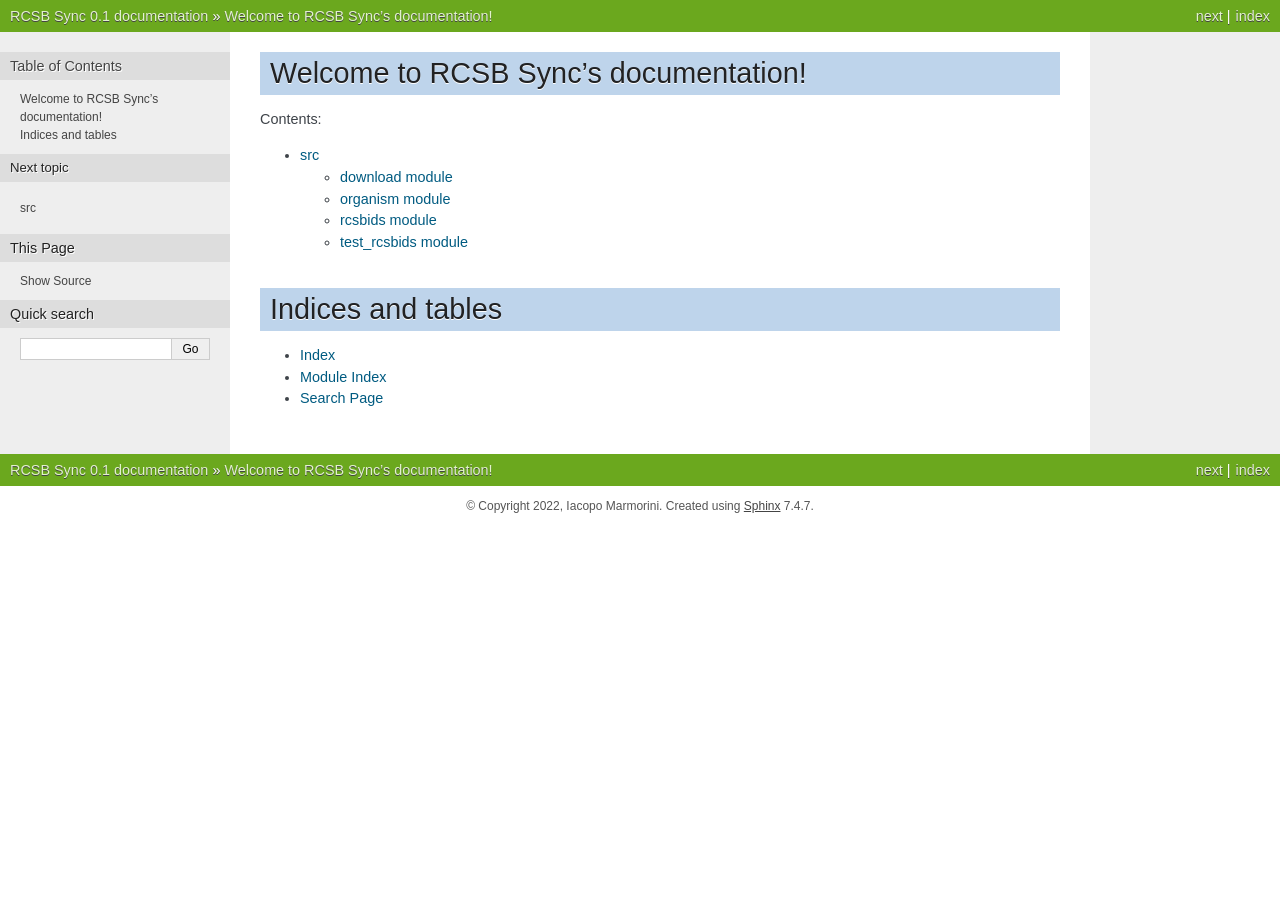
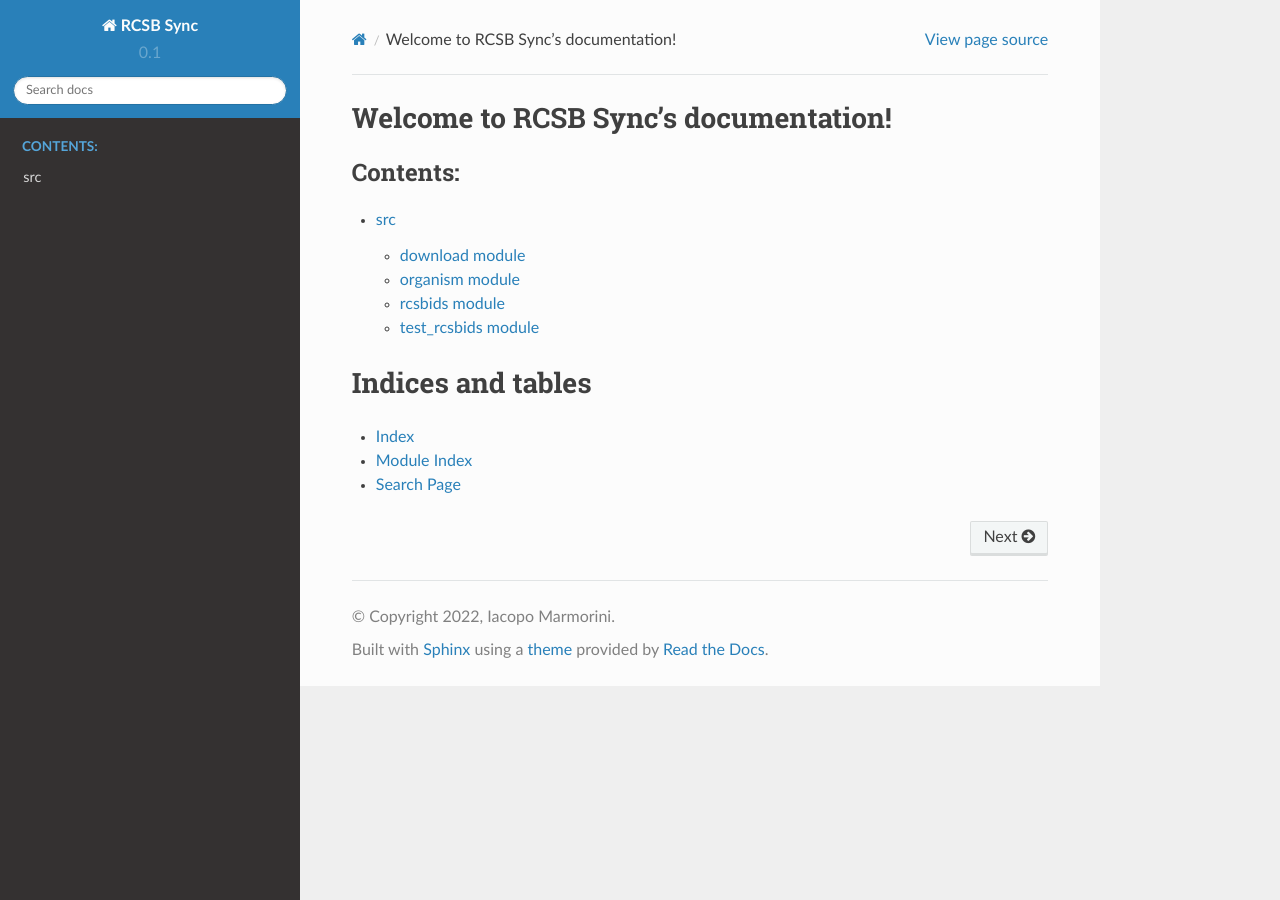
Before and after one commit to iacopy/RCSB-Sync, a Sphinx documentation site: the page built from docs/index.rst, in a window 1280 px wide. Built offline with Sphinx 7.4.7 and the Read the Docs theme 2.0.0, drawn with Linux system fonts in a browser that asks for light colours.

Commit message:
docs: set Readthedocs theme

```diff
--- a/docs/conf.py
+++ b/docs/conf.py
@@ -80,7 +80,7 @@
 # The theme to use for HTML and HTML Help pages.  See the documentation for
 # a list of builtin themes.
 #
-html_theme = 'nature'
+html_theme = 'sphinx_rtd_theme'
 
 # Theme options are theme-specific and customize the look and feel of a theme
 # further.  For a list of options available for each theme, see the
--- a/requirements.txt
+++ b/requirements.txt
@@ -38,6 +38,7 @@
 snowballstemmer==2.2.0
 sortedcontainers==2.4.0
 Sphinx==4.4.0
+sphinx-rtd-theme==1.0.0
 sphinxcontrib-applehelp==1.0.2
 sphinxcontrib-devhelp==1.0.2
 sphinxcontrib-htmlhelp==2.0.0
```
